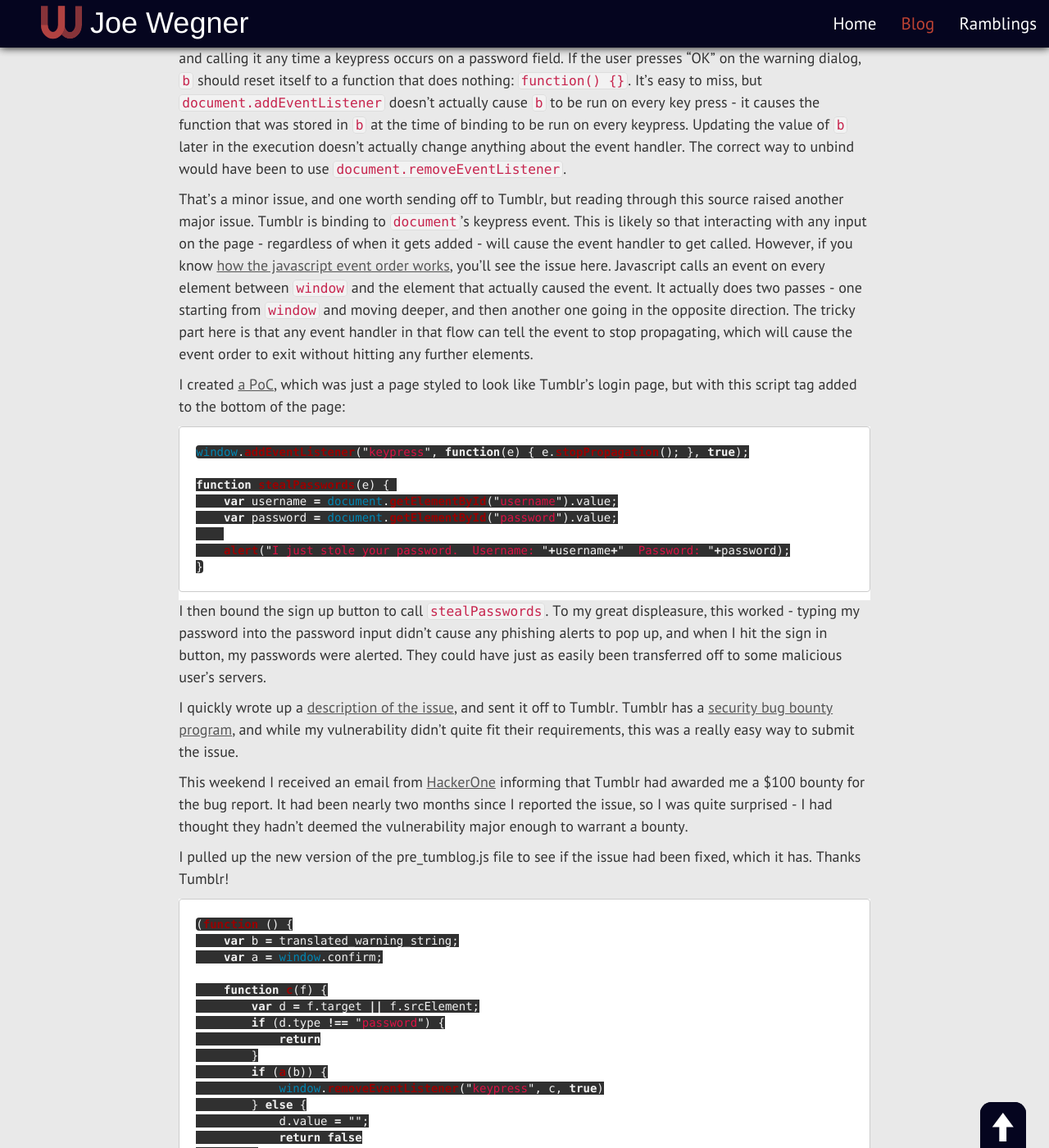
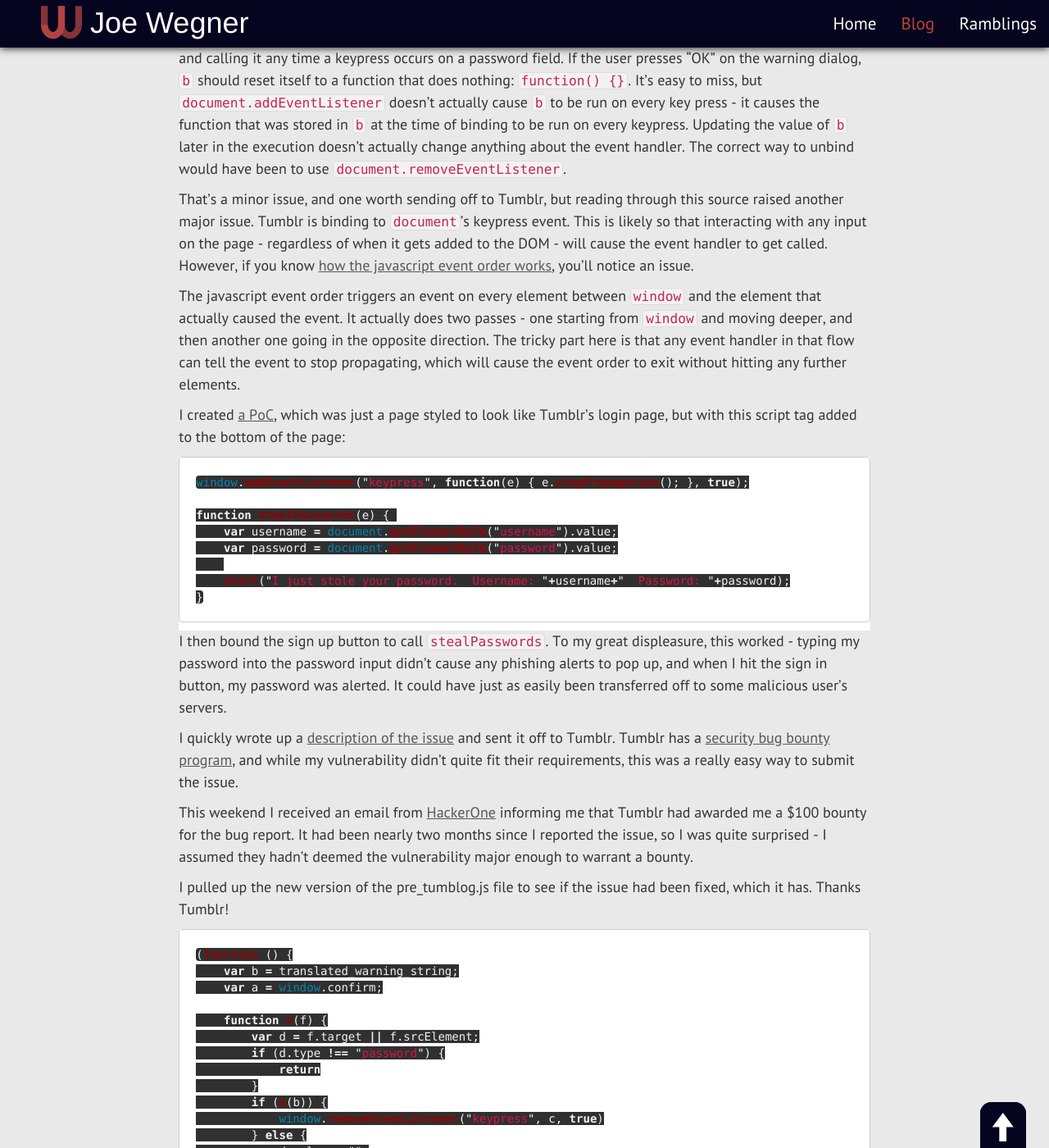
Before and after one commit to josephwegner/josephwegner.github.com, a Jekyll site: the page built from review/_posts/2014-03-31-tumblr-phishing-vulnerability.md, in a window 1280 px wide and 1400 px high, scrolled down 2260 px. Shown: the whole window at 82% size. Built offline with Jekyll 4.4.1, drawn with Linux system fonts in a browser that asks for light colours; Markdown is read by kramdown in place of the engine named in the settings; comment, search, counter and statistics services are not loaded.

Commit message:
reword some stuff

````diff
--- a/review/_posts/2014-03-31-tumblr-phishing-vulnerability.md
+++ b/review/_posts/2014-03-31-tumblr-phishing-vulnerability.md
@@ -50,7 +50,9 @@ I [beautified](http://jsbeautifier.org/) that file, and found this snippet at th
 
 It's hard to read at first glance because of the obfuscation, but the gist is that they are creating a function, `b`, and calling it any time a keypress occurs on a password field. If the user presses "OK" on the warning dialog, `b` should reset itself to a function that does nothing: `function() {}`. It's easy to miss, but `document.addEventListener` doesn't actually cause `b` to be run on every key press - it causes the function that was stored in `b` at the time of binding to be run on every keypress. Updating the value of `b` later in the execution doesn't actually change anything about the event handler. The correct way to unbind would have been to use `document.removeEventListener`.
 
-That's a minor issue, and one worth sending off to Tumblr, but reading through this source raised another major issue. Tumblr is binding to `document`'s keypress event. This is likely so that interacting with any input on the page - regardless of when it gets added - will cause the event handler to get called. However, if you know [how the javascript event order works](http://www.quirksmode.org/js/events_order.html), you'll see the issue here. Javascript calls an event on every element between `window` and the element that actually caused the event. It actually does two passes - one starting from `window` and moving deeper, and then another one going in the opposite direction. The tricky part here is that any event handler in that flow can tell the event to stop propagating, which will cause the event order to exit without hitting any further elements.
+That's a minor issue, and one worth sending off to Tumblr, but reading through this source raised another major issue. Tumblr is binding to `document`'s keypress event. This is likely so that interacting with any input on the page - regardless of when it gets added to the DOM - will cause the event handler to get called. However, if you know [how the javascript event order works](http://www.quirksmode.org/js/events_order.html), you'll notice an issue.
+
+The javascript event order triggers an event on every element between `window` and the element that actually caused the event. It actually does two passes - one starting from `window` and moving deeper, and then another one going in the opposite direction. The tricky part here is that any event handler in that flow can tell the event to stop propagating, which will cause the event order to exit without hitting any further elements.
 
 I created [a PoC](http://testingsecurity.tumblr.com/), which was just a page styled to look like Tumblr's login page, but with this script tag added to the bottom of the page:
 
@@ -65,11 +67,11 @@ function stealPasswords(e) {
 }
 ```
 
-I then bound the sign up button to call `stealPasswords`. To my great displeasure, this worked - typing my password into the password input didn't cause any phishing alerts to pop up, and when I hit the sign in button, my passwords were alerted. They could have just as easily been transferred off to some malicious user's servers.
+I then bound the sign up button to call `stealPasswords`. To my great displeasure, this worked - typing my password into the password input didn't cause any phishing alerts to pop up, and when I hit the sign in button, my password was alerted. It could have just as easily been transferred off to some malicious user's servers.
 
-I quickly wrote up a [description of the issue](https://gist.github.com/josephwegner/09a61efbe3ca6f378a44), and sent it off to Tumblr. Tumblr has a [security bug bounty program](http://www.tumblr.com/docs/en/bug_bounty), and while my vulnerability didn't quite fit their requirements, this was a really easy way to submit the issue.
+I quickly wrote up a [description of the issue](https://gist.github.com/josephwegner/09a61efbe3ca6f378a44) and sent it off to Tumblr. Tumblr has a [security bug bounty program](http://www.tumblr.com/docs/en/bug_bounty), and while my vulnerability didn't quite fit their requirements, this was a really easy way to submit the issue.
 
-This weekend I received an email from [HackerOne](https://hackerone.com/) informing that Tumblr had awarded me a $100 bounty for the bug report. It had been nearly two months since I reported the issue, so I was quite surprised - I had thought they hadn't deemed the vulnerability major enough to warrant a bounty.
+This weekend I received an email from [HackerOne](https://hackerone.com/) informing me that Tumblr had awarded me a $100 bounty for the bug report. It had been nearly two months since I reported the issue, so I was quite surprised - I assumed they hadn't deemed the vulnerability major enough to warrant a bounty.
 
 I pulled up the new version of the pre_tumblog.js file to see if the issue had been fixed, which it has. Thanks Tumblr!
 
````
